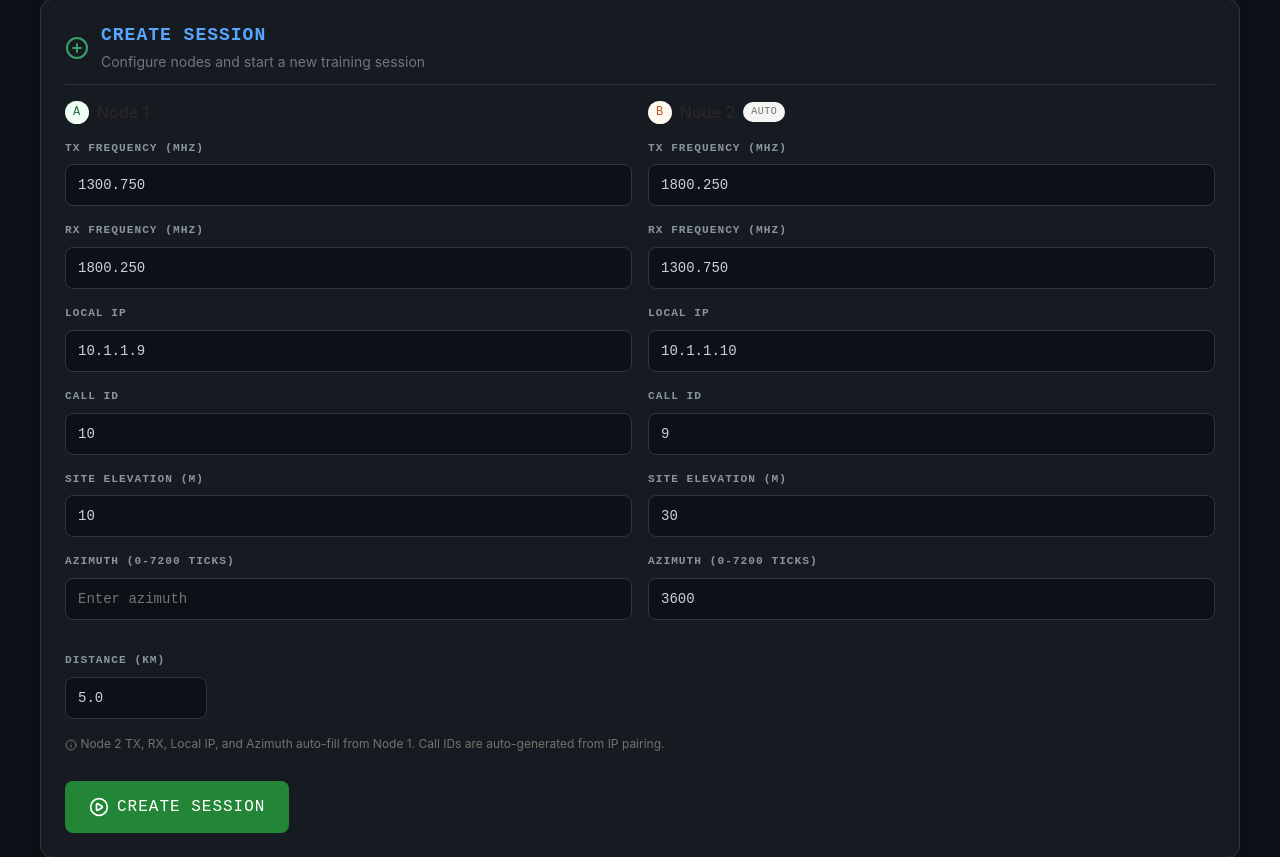
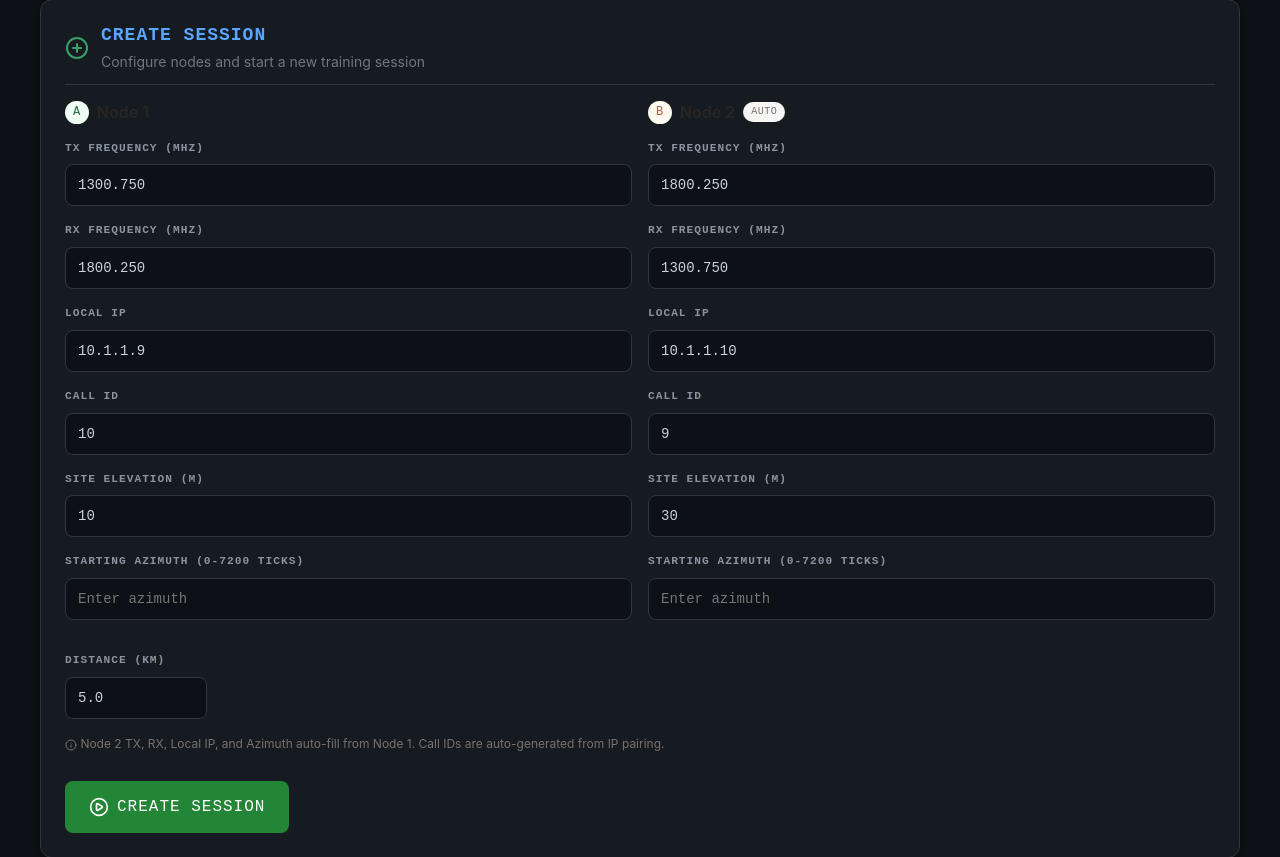
Before and after one commit to Lee-Sock/linkfightapp, a FastAPI app: page /gm in a window 1280 px wide. Shown: the part 110-967 px from the top of the page. Run offline with FastAPI, Linux system fonts and the light colour scheme.

Commit message:
allowed GM to manually set node 2 Azimuth independantly from node 1

```diff
--- a/app/static/js/gm.js
+++ b/app/static/js/gm.js
@@ -68,13 +68,10 @@ function syncNode2FromNode1() {
     E('B_cid').value = String(info.last1);
   }
 
+
   const aAz = Number(E('A_az').value);
-  if (!Number.isNaN(aAz) && aAz >= 0 && aAz <= 7200) {
-    const bAz = (aAz + 3600) % 7200;
-    E('B_az').value = Math.round(bAz);
-  } else {
-    E('B_az').value = '';
-  }
+  const bAz = Number(E('B_az').value);
+
 }
 
 ['A_tx', 'A_rx', 'A_ip', 'A_az'].forEach(id => {
@@ -88,13 +85,14 @@ syncNode2FromNode1();
 
 async function create() {
   const aAz = E('A_az').value.trim();
-  let bAz = '';
-  if (aAz) {
-    const aAzNum = Number(aAz);
-    if (!Number.isNaN(aAzNum) && aAzNum >= 0 && aAzNum <= 7200) {
-      bAz = String((aAzNum + 3600) % 7200);
-    }
-  }
+  const bAz = E('B_az').value.trim();
+
+  //if (aAz) {
+  //  const aAzNum = Number(aAz);
+  //  if (!Number.isNaN(aAzNum) && aAzNum >= 0 && aAzNum <= 7200) {
+  //    bAz = String((aAzNum + 3600) % 7200);
+  //  }
+  //}
 
   const body = {
     A_tx_MHz: Number(E('A_tx').value), A_rx_MHz: Number(E('A_rx').value),
--- a/app/static/templates/gm.html
+++ b/app/static/templates/gm.html
@@ -61,7 +61,7 @@
                     </div>
 
                     <div class="form-group">
-                        <label class="form-label">Azimuth (0-7200 ticks)</label>
+                        <label class="form-label">Starting Azimuth (0-7200 ticks)</label>
                         <input type="number" id="A_az" class="form-input" min="0" max="7200" placeholder="Enter azimuth"/>
                     </div>
                 </div>
@@ -100,8 +100,9 @@
                     </div>
 
                     <div class="form-group">
-                        <label class="form-label">Azimuth (0-7200 ticks)</label>
-                        <input type="number" id="B_az" class="form-input" min="0" max="7200" disabled/>
+                        <label class="form-label">Starting Azimuth (0-7200 ticks)</label>
+                        <!-- <input type="number" id="B_az" class="form-input" min="0" max="7200" disabled/> -->
+                        <input type="number" id="B_az" class="form-input" min="0" max="7200" placeholder="Enter azimuth"/>
                     </div>
                 </div>
             </div>
--- a/bugs.txt
+++ b/bugs.txt
@@ -5,6 +5,8 @@ this show the wrong information to the gm on the actual
 tilt of the antenna that the players set, fore example is the player has set and ideal
 tilt of -8 degress pointing downwards the visualization will shwo the antenna pointing
 up (Fixed)
-
+.
 
 at high enough heights the atenna visualization cuts off in gm view
+
+Node B azimuth not independently settable in GM UI (fixed)
```
